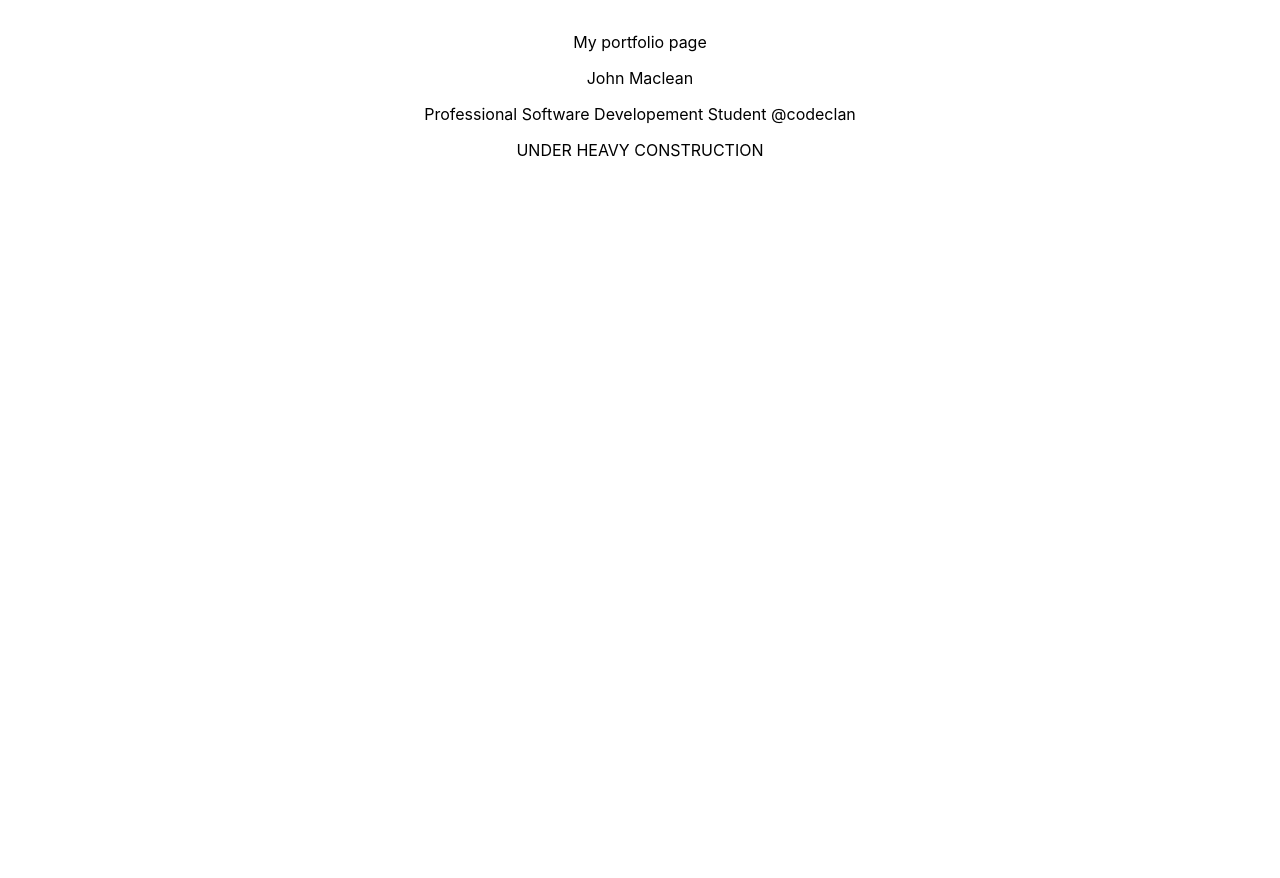
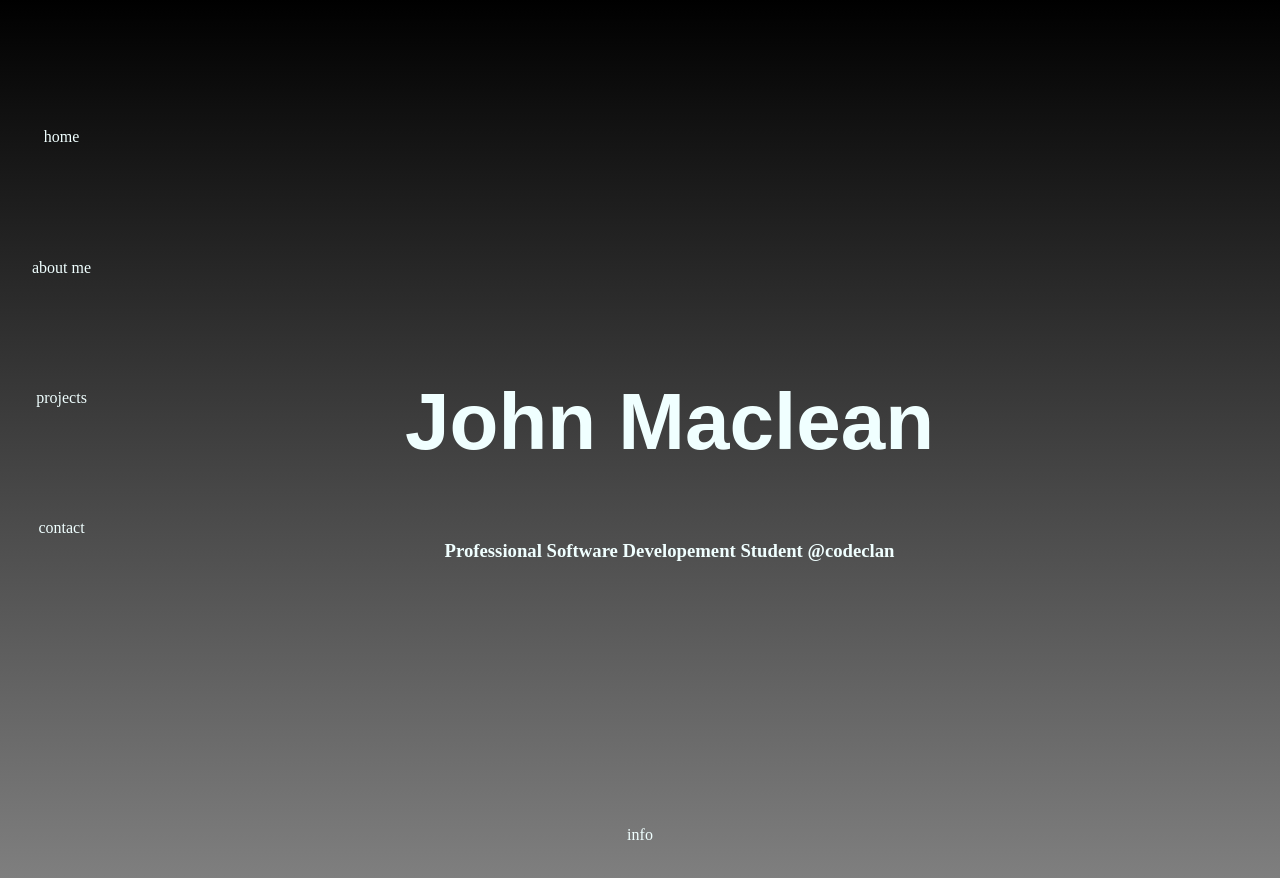
Before and after one commit to tribute2johnny/My-Portfolio, a React (Create React App) app: page / in a window 1280 px wide. Shown: the top 878 px of the page. Before the commit the page ends 800 px from the top, so only its background shows below. Built offline with nearby package versions, Linux system fonts and the light colour scheme.

Commit message:
css and flex

```diff
--- a/src/App.css
+++ b/src/App.css
@@ -1,6 +1,53 @@
 .App {
   text-align: center;
-  background-image: -o-linear-gradient(black, grey);
+  background-image: linear-gradient(black, grey);
   margin: 0;
   padding: 2em;
+  color: azure;
+  height: 100%;
+  flex-flow: wrap;
+  background-position: center;
+  background-repeat: no-repeat;
+  background-size: 100%;
 }
+
+.main {
+  display: flex;
+  justify-content: space-between;
+  height: 98vh;
+}
+.my-name {
+  font-size: 80px;
+  font-family: sans-serif;
+  margin-top: 65%;
+}
+
+.navbar {
+  display: flex;
+  justify-content: space-evenly;
+  align-items: center;
+  flex-direction: column;
+  margin-bottom: 15%;
+}
+
+.centre {
+  display: flex;
+  align-items: center;
+
+
+  flex-direction: column;
+
+}
+
+.footer {
+  padding: 10px;
+}
+
+.selfie {
+  border-radius: 50%;
+  height: 300px;
+  width: 350px;
+
+
+
+}
--- a/src/App.js
+++ b/src/App.js
@@ -5,11 +5,30 @@ import React from 'react';
 function App() {
   return (
     <div className="App">
-    <>My portfolio page</>
-    <p>John Maclean</p>
-    <p>Professional Software Developement Student @codeclan</p>
-    <p>UNDER HEAVY CONSTRUCTION</p>
-    <p></p>
+
+      <div className='main'>
+        <div className='navbar'>
+          <p>home</p>
+          <p>about me</p>
+          <p>projects</p>
+          <p>contact</p>
+        </div>
+
+        <div className='centre'>
+
+          <h1 className='my-name'>John Maclean</h1>
+
+          <h3>Professional Software Developement Student @codeclan</h3>
+
+        </div>
+        <div>
+
+        </div>
+      </div>
+      <footer className='footer'>
+        info
+      </footer>
+
     </div>
   );
 }
--- a/src/index.css
+++ b/src/index.css
@@ -1,8 +1,5 @@
 body {
   margin: 0;
-  font-family: -apple-system, BlinkMacSystemFont, 'Segoe UI', 'Roboto', 'Oxygen',
-    'Ubuntu', 'Cantarell', 'Fira Sans', 'Droid Sans', 'Helvetica Neue',
-    sans-serif;
   -webkit-font-smoothing: antialiased;
   -moz-osx-font-smoothing: grayscale;
 }
```
Also changed, not shown: src/20190626_153156.jpg (added).
